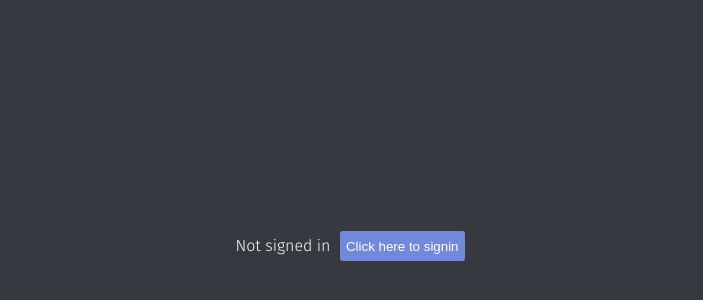
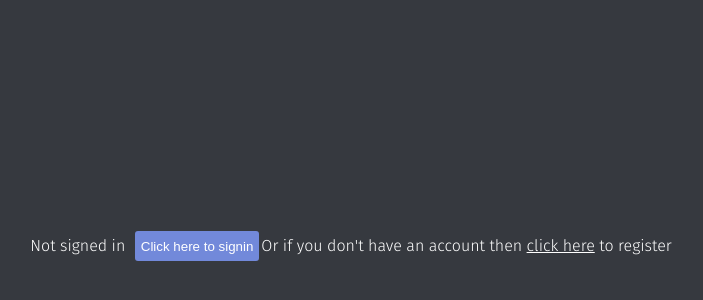
Before and after one commit to kmughal/Basic-Auth-Sample, a Next.js app: page /components/SignIn in a window 1280 px wide. Shown: the part 162-462 px from the top of the page, without its empty margins (297-1000 px from the left). Built offline with nearby package versions, Linux system fonts and the light colour scheme.

Commit message:
Change SignIn component
- just added a static content

```diff
--- a/pages/components/SignIn.js
+++ b/pages/components/SignIn.js
@@ -5,6 +5,7 @@ export default function SignIn() {
     <section className="signin-container">
       <p>
         Not signed in <button onClick={signIn}>Click here to signin</button>
+        Or if you don't have an account then <a href="/register">click here</a> to register
       </p>
     </section>
   )
```
